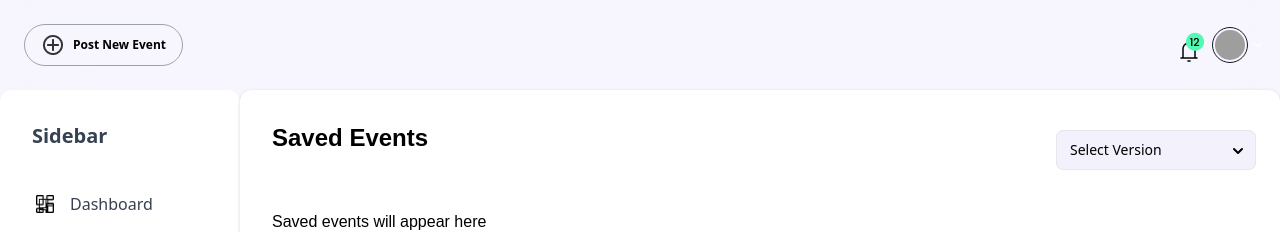
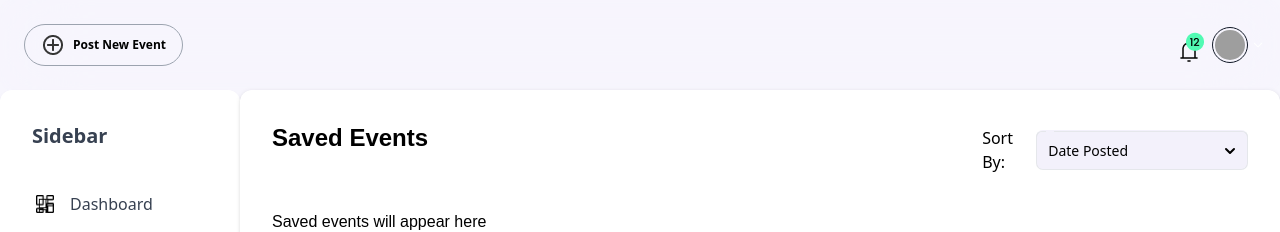
Before and after one commit to prathibha97/AV-BIDS, a React (Create React App) app in the folder client/: page /16_saved_events in a window 1280 px wide. Shown: the top 232 px of the page. Built offline with nearby package versions, Linux system fonts and the light colour scheme; sample sign-in values are in the browser's storage; grey boxes are pictures that could not be loaded.

Commit message:
add sorting functionality

```diff
--- a/client/src/pages/events/saved-events/index.tsx
+++ b/client/src/pages/events/saved-events/index.tsx
@@ -1,3 +1,103 @@
+// import { Option, Select } from '@material-tailwind/react';
+// import { useEffect, useState } from 'react';
+// import { MdArrowForwardIos } from 'react-icons/md';
+// import { useGetCurrentUser } from '../../../app/hooks/useUser';
+// import EventListingCard from './components/eventListingCard';
+
+// function Index() {
+//   const user = useGetCurrentUser();
+//   const [currentPage, setCurrentPage] = useState(1);
+//   const eventsPerPage = 10;
+
+//   useEffect(() => {
+//     setCurrentPage(1);
+//   }, [user?.savedEvents]);
+
+//   const indexOfLastEvent = currentPage * eventsPerPage;
+//   const indexOfFirstEvent = indexOfLastEvent - eventsPerPage;
+//   const currentEvents = user?.savedEvents?.slice(
+//     indexOfFirstEvent,
+//     indexOfLastEvent
+//   );
+
+//   const pageNumbers = [];
+//   for (
+//     let i = 1;
+//     i <= Math.ceil(user?.savedEvents?.length! / eventsPerPage);
+//     i++
+//   ) {
+//     pageNumbers.push(i);
+//   }
+
+//   const handlePageChange = (pageNumber: any) => {
+//     setCurrentPage(pageNumber);
+//   };
+
+//   return (
+//     <div className='container mx-auto'>
+//       <section className='bg-[#fff] px-8 py-8 rounded-xl drop-shadow mb-6'>
+//         <div className='flex items-center justify-between'>
+//           <h2 className='text-2xl font-semibold mb-6'>Saved Events</h2>
+//           <div className='w-48'>
+//             <Select label='Select Version' className='!bg-[#F3F1FB]'>
+//               <Option>Date Posted</Option>
+//               <Option>Expiring Soonest</Option>
+//             </Select>
+//           </div>
+//         </div>
+
+//         <div className='mt-8'>
+//           {currentEvents?.length! > 0 ? (
+//             currentEvents?.map((event) => (
+//               <div key={event._id}>
+//                 <EventListingCard event={event} />
+//               </div>
+//             ))
+//           ) : (
+//             <p>Saved events will appear here</p>
+//           )}
+//         </div>
+
+//         <div className='flex justify-end'>
+//           <nav className='mt-8'>
+//             <ul className='flex'>
+//               {pageNumbers.map((number) => (
+//                 <li key={number}>
+//                   <button
+//                     className={`mx-1 flex h-9 w-9 items-center justify-center rounded-full ${
+//                       currentPage === number
+//                         ? 'bg-primary text-white shadow-md'
+//                         : 'border border-blue-gray-100 bg-transparent text-blue-gray-500 hover:bg-light-300'
+//                     } p-0 text-sm transition duration-150 ease-in-out`}
+//                     onClick={() => handlePageChange(number)}
+//                     disabled={currentPage === number}
+//                   >
+//                     {number}
+//                   </button>
+//                 </li>
+//               ))}
+//               <li>
+//                 <button
+//                   className='mx-1 flex h-9 w-9 items-center justify-center rounded-full border border-blue-gray-100 bg-transparent p-0 text-sm text-blue-gray-500 transition duration-150 ease-in-out hover:bg-light-300'
+//                   onClick={() => handlePageChange(currentPage + 1)}
+//                   disabled={currentPage === pageNumbers.length}
+//                   aria-label='Next'
+//                 >
+//                   <span className='material-icons text-sm'>
+//                     <MdArrowForwardIos />
+//                   </span>
+//                 </button>
+//               </li>
+//             </ul>
+//           </nav>
+//         </div>
+//       </section>
+//     </div>
+//   );
+// }
+
+// export default Index;
+
 import { Option, Select } from '@material-tailwind/react';
 import { useEffect, useState } from 'react';
 import { MdArrowForwardIos } from 'react-icons/md';
@@ -7,6 +107,7 @@ import EventListingCard from './components/eventListingCard';
 function Index() {
   const user = useGetCurrentUser();
   const [currentPage, setCurrentPage] = useState(1);
+  const [sortingOption, setSortingOption] = useState('datePosted'); // Default sorting option
   const eventsPerPage = 10;
 
   useEffect(() => {
@@ -15,10 +116,29 @@ function Index() {
 
   const indexOfLastEvent = currentPage * eventsPerPage;
   const indexOfFirstEvent = indexOfLastEvent - eventsPerPage;
-  const currentEvents = user?.savedEvents?.slice(
+
+  let currentEvents = user?.savedEvents?.slice(
     indexOfFirstEvent,
     indexOfLastEvent
   );
+
+  // Sorting logic
+  if (sortingOption === 'expiringSoonest') {
+    currentEvents = currentEvents?.sort(
+      (a, b) =>
+        // @ts-ignore
+        new Date(a.expiryDate as string).getTime() -
+        // @ts-ignore
+        new Date(b.expiryDate as string).getTime()
+    );
+  } else {
+    // Default sorting by datePosted
+    currentEvents = currentEvents?.sort(
+      (a, b) =>
+        new Date(a.createdAt as unknown as string).getTime() -
+        new Date(b.createdAt as unknown as string).getTime()
+    );
+  }
 
   const pageNumbers = [];
   for (
@@ -33,15 +153,25 @@ function Index() {
     setCurrentPage(pageNumber);
   };
 
+  const handleSortingChange = (option: any) => {
+    setSortingOption(option);
+  };
+
   return (
     <div className='container mx-auto'>
       <section className='bg-[#fff] px-8 py-8 rounded-xl drop-shadow mb-6'>
         <div className='flex items-center justify-between'>
           <h2 className='text-2xl font-semibold mb-6'>Saved Events</h2>
-          <div className='w-48'>
-            <Select label='Select Version' className='!bg-[#F3F1FB]'>
-              <Option>Date Posted</Option>
-              <Option>Expiring Soonest</Option>
+          <div className='flex items-center'>
+            <span className='mr-2'>Sort By:</span>
+            <Select
+              // label='Select Version'
+              className='!bg-[#F3F1FB]'
+              onChange={(e) => handleSortingChange(e)}
+              value={sortingOption}
+            >
+              <Option value='datePosted'>Date Posted</Option>
+              <Option value='expiringSoonest'>Expiring Soonest</Option>
             </Select>
           </div>
         </div>
```
